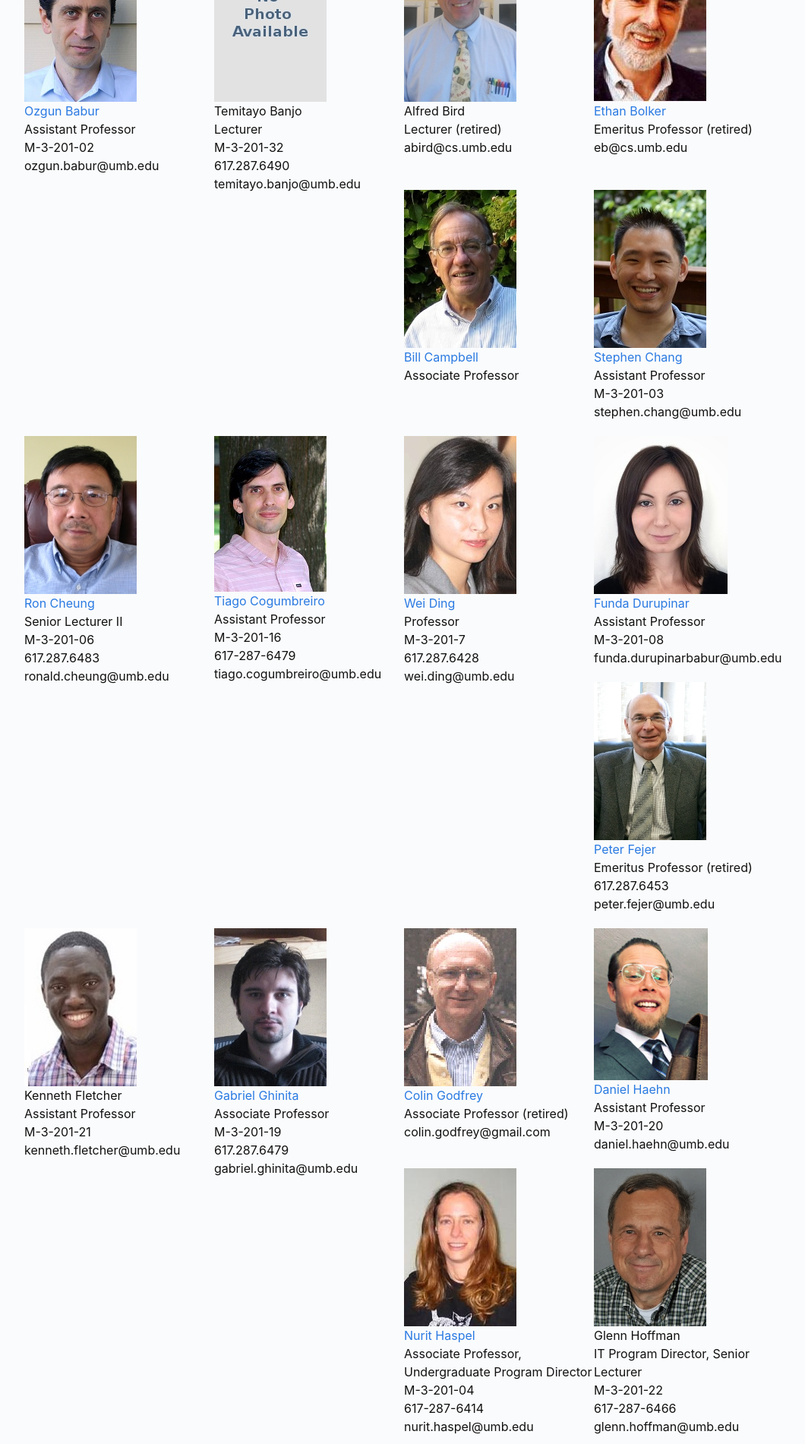
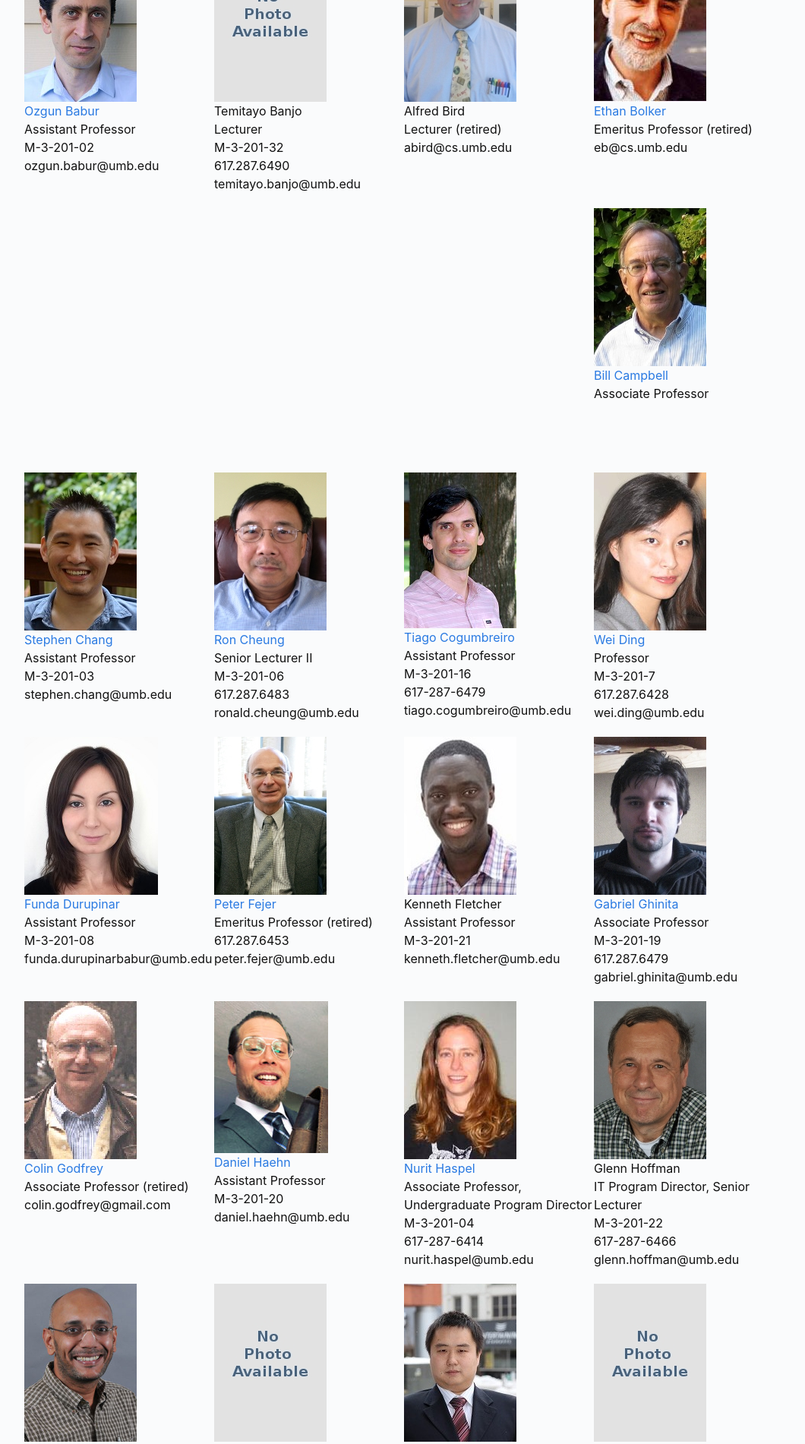
Before and after one commit to umbcs/umbcs.github.io, a Jekyll site: the page built from WEB/people/faculty.markdown, in a window 1280 px wide. Shown: the part 314-2215 px from the top of the page at 76% size, without its empty margins (38-1098 px from the left). Built offline with Jekyll 4.4.1, drawn with Linux system fonts in a browser that asks for light colours.

Commit message:
Update faculty.markdown

```diff
--- a/WEB/people/faculty.markdown
+++ b/WEB/people/faculty.markdown
@@ -9,8 +9,8 @@ permalink: "/faculty"
   <a href="https://www.cs.umb.edu/~ozgun" target=_blank>Ozgun Babur</a><br>
   Assistant Professor<br>
   M-3-201-02<br>
-  ozgun.babur@umb.edu
-
+  ozgun.babur@umb.edu<br>
+  <br>
 </div>
 <div class="person">
   <img src="/WEB/images/people/No_Photo_Available.jpg"><br>
@@ -25,24 +25,24 @@ permalink: "/faculty"
   Alfred Bird<br>
   Lecturer (retired)<br>
   abird@cs.umb.edu<br><br>
-
-
+  <br>
+  <br>
 </div>
 <div class="person">
   <img src="/WEB/images/people/Ethan_Bolker.jpg"><br>
   <a href="http://www.cs.umb.edu/~eb" target=_blank>Ethan Bolker</a><br>
   Emeritus Professor (retired)<br>
   eb@cs.umb.edu<br><br>
-
+  <br>
 
 </div>
 <div class="person">
   <img src="/WEB/images/people/Bill_Campbell.jpg"><br>
   <a href="	http://www.cs.umb.edu/~wrc" target=_blank>Bill Campbell</a><br>
   Associate Professor<br>
-
-
-
+  <br>
+  <br>
+  <br>
 </div>
 <div class="person">
   <img src="/WEB/images/people/stephen_chang.jpg"><br>
```
